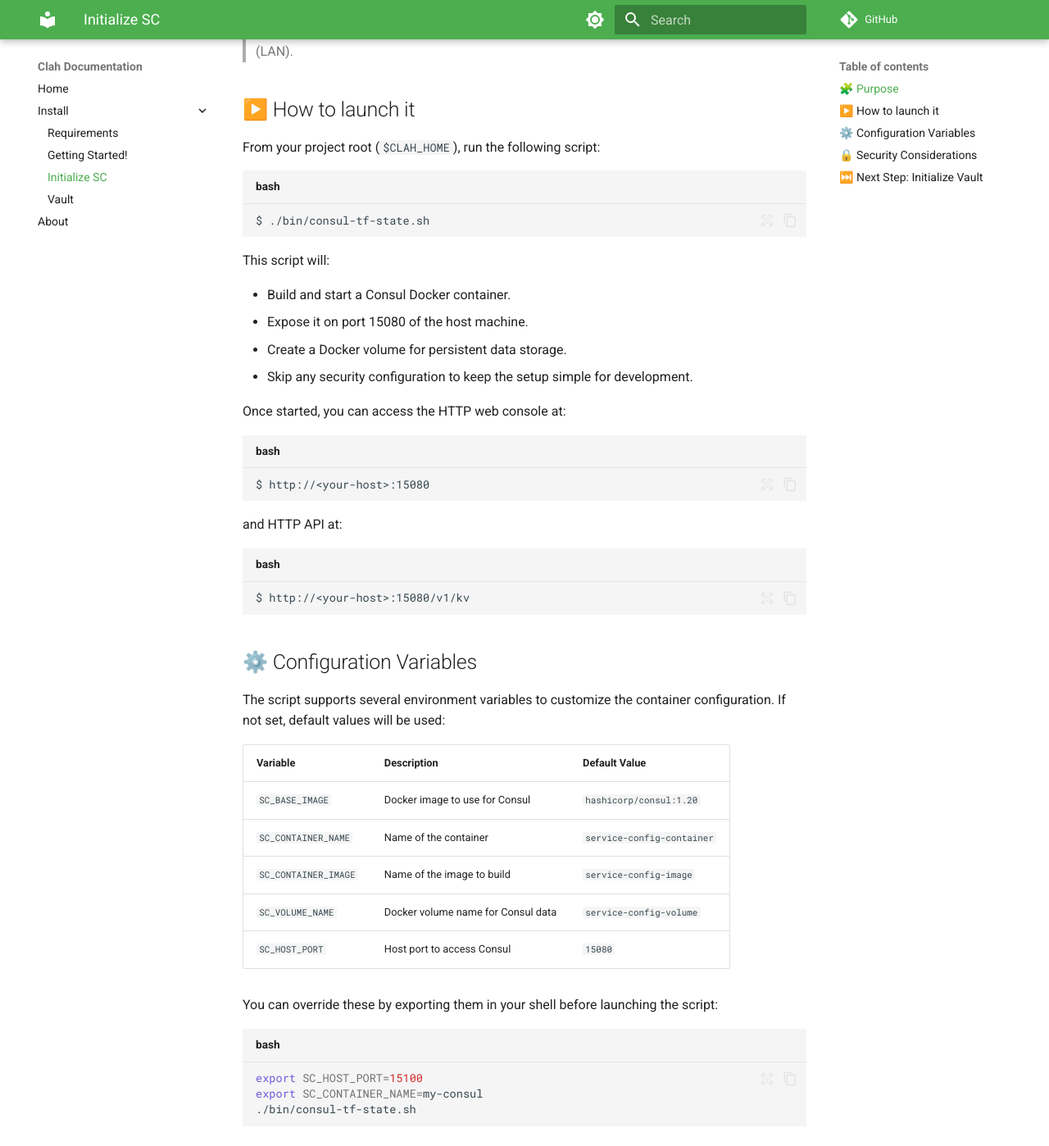
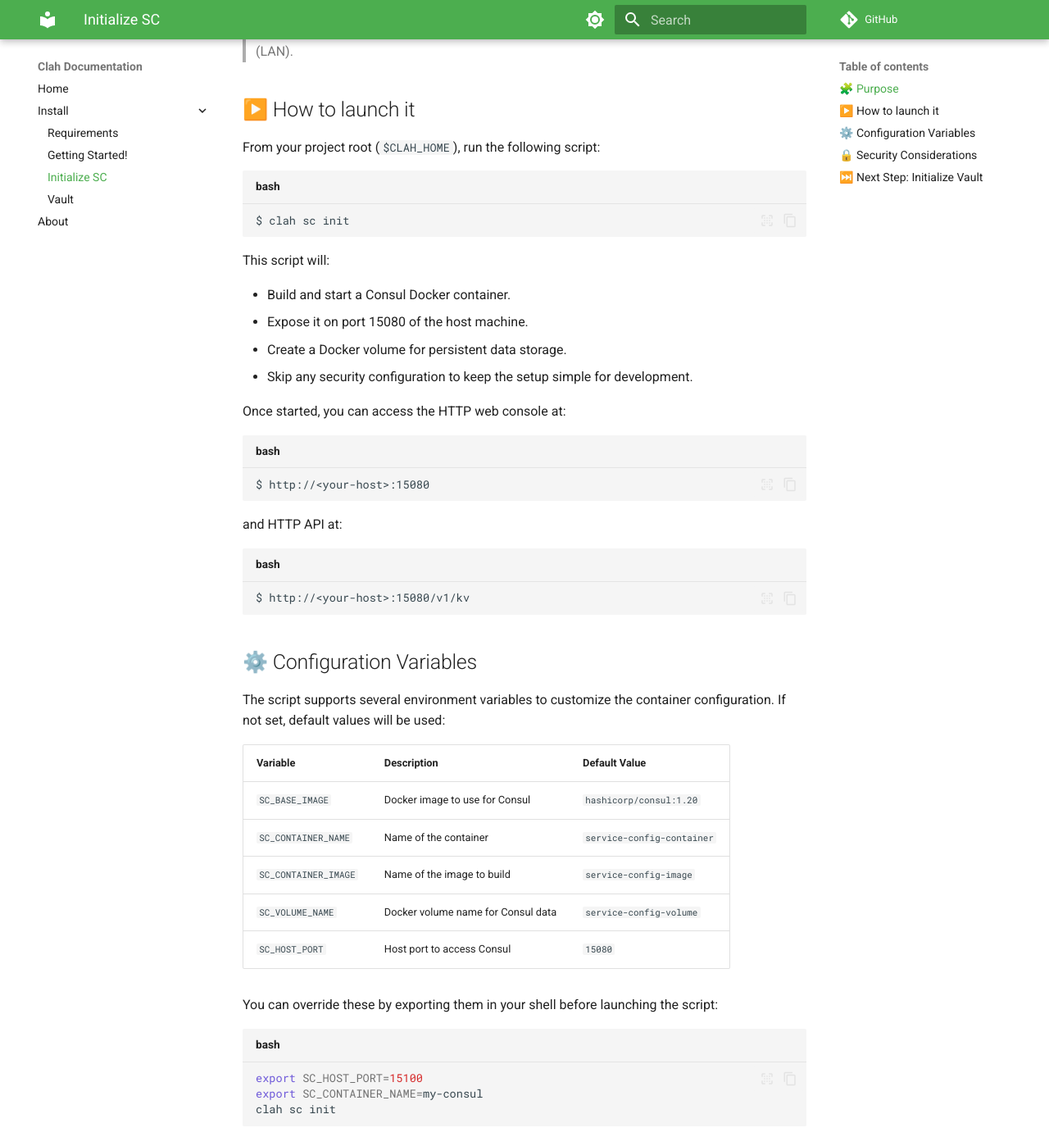
Before and after one commit to esposimo/clah, an MkDocs documentation site: the page built from docs/docs/sc-install.md, in a window 1280 px wide and 1400 px high, scrolled down 566 px. Shown: the whole window at 82% size. Built offline with MkDocs 1.6.1 and Material for MkDocs 9.7.7, drawn with Linux system fonts in a browser that asks for light colours; comment, search, counter and statistics services are not loaded.

Commit message:
add clah sc init command

````diff
--- a/docs/docs/sc-install.md
+++ b/docs/docs/sc-install.md
@@ -19,7 +19,7 @@
 From your project root (`$CLAH_HOME`), run the following script:
 
 ```bash title="bash"
-$ ./bin/consul-tf-state.sh
+$ clah sc init
 ```
 
 This script will:
@@ -57,7 +57,7 @@
 ```bash title="bash"
 export SC_HOST_PORT=15100
 export SC_CONTAINER_NAME=my-consul
-./bin/consul-tf-state.sh
+clah sc init
 ```
 
 ## 🔒 Security Considerations
````
Also changed, not shown: 3 other files.
